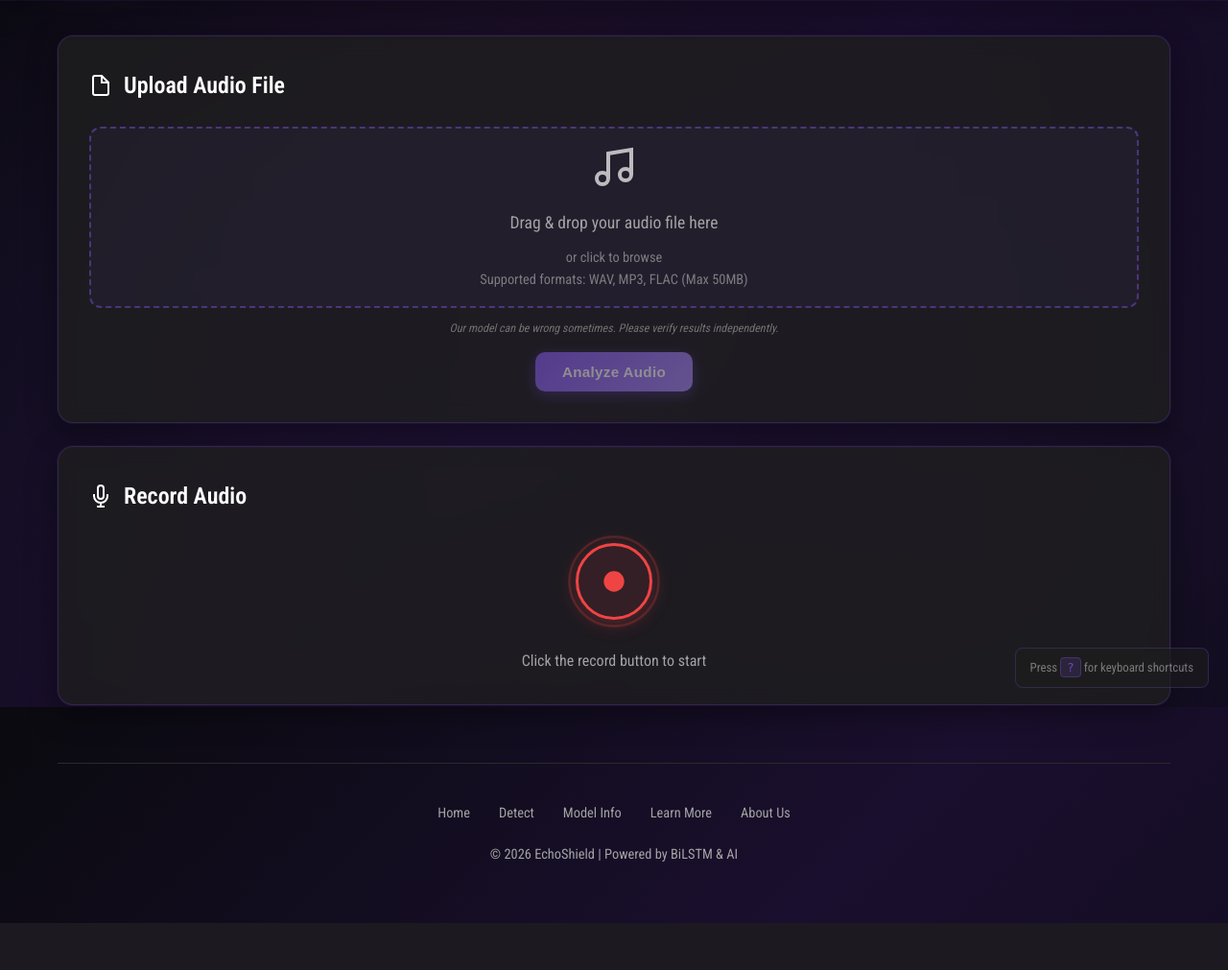
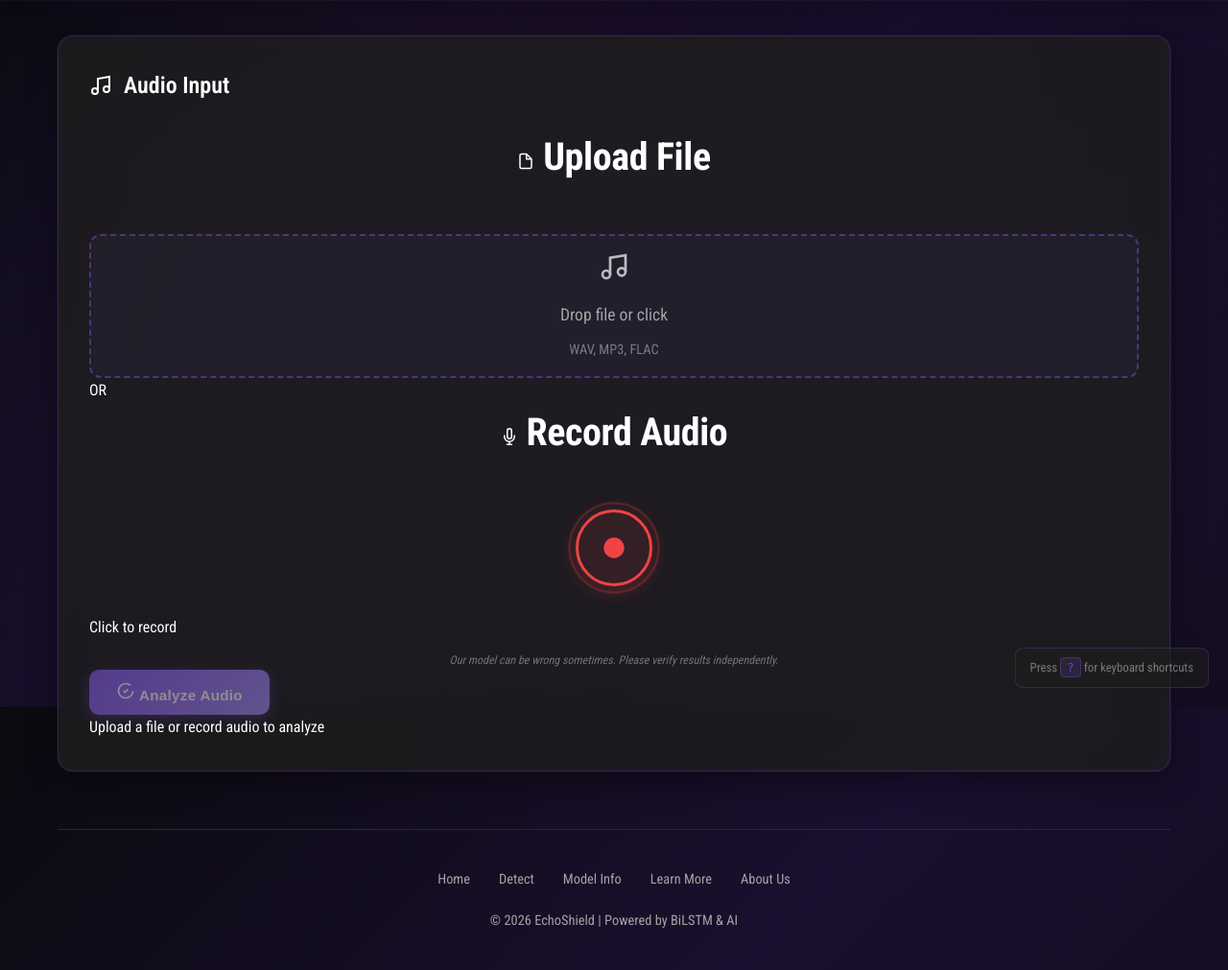
Before and after one commit to itsBabuaa/EchoShield, a Flask app: page /detect in a window 1280 px wide. Shown: the part 63-1074 px from the top of the page at 96% size. Before the commit the page ends 1025 px from the top, so only its background shows below. Run offline with Flask 3, Linux system fonts and the light colour scheme; parts of the project's set-up code (start-up, migrations or seed data) failed here and were passed over.

Commit message:
UI Changes

```diff
--- a/templates/detect.html
+++ b/templates/detect.html
@@ -3,70 +3,92 @@
 {% block title %}Detect - EchoShield{% endblock %}
 
 {% block content %}
-<!-- Upload Section -->
+<!-- Audio Input Section -->
 <div class="card">
     <h2 class="card-title">
         <svg width="24" height="24" viewBox="0 0 24 24" fill="none" stroke="currentColor" stroke-width="2">
+            <path d="M9 18V5l12-2v13"/>
+            <circle cx="6" cy="18" r="3"/>
+            <circle cx="18" cy="16" r="3"/>
+        </svg>
+        Audio Input
+    </h2>
+
+    <!-- Side by Side Layout -->
+    <div class="input-layout">
+        <!-- Upload Section -->
+        <div class="input-section upload-section">
+            <h3 class="section-title">
+                <svg width="18" height="18" viewBox="0 0 24 24" fill="none" stroke="currentColor" stroke-width="2">
                     <path d="M13 2H6a2 2 0 0 0-2 2v16a2 2 0 0 0 2 2h12a2 2 0 0 0 2-2V9z"/>
                     <polyline points="13 2 13 9 20 9"/>
                 </svg>
-        Upload Audio File
-    </h2>
+                Upload File
+            </h3>
 
             <div class="upload-area" id="uploadArea">
                 <div class="upload-icon">
-            <svg width="48" height="48" viewBox="0 0 24 24" fill="none" stroke="currentColor" stroke-width="2">
+                    <svg width="32" height="32" viewBox="0 0 24 24" fill="none" stroke="currentColor" stroke-width="2">
                         <path d="M9 18V5l12-2v13"/>
                         <circle cx="6" cy="18" r="3"/>
                         <circle cx="18" cy="16" r="3"/>
                     </svg>
                 </div>
-        <p class="upload-text">Drag & drop your audio file here</p>
-        <p class="upload-hint">or click to browse</p>
-        <p class="upload-hint">Supported formats: WAV, MP3, FLAC (Max 50MB)</p>
+                <p class="upload-text">Drop file or click</p>
+                <p class="upload-hint">WAV, MP3, FLAC</p>
                 <input type="file" id="audioFile" accept=".wav,.mp3,.flac" style="display: none;">
-    </div>
-
-    <p class="upload-disclaimer">Our model can be wrong sometimes. Please verify results independently.</p>
-
-    <div style="text-align: center; margin-top: 15px;">
-        <button class="btn btn-primary" id="uploadBtn" disabled>
-            Analyze Audio
-        </button>
             </div>
         </div>
 
+        <!-- OR Divider -->
+        <div class="input-divider">
+            <span>OR</span>
+        </div>
+
         <!-- Recording Section -->
-<div class="card">
-    <h2 class="card-title">
-        <svg width="24" height="24" viewBox="0 0 24 24" fill="none" stroke="currentColor" stroke-width="2">
+        <div class="input-section recording-section">
+            <h3 class="section-title">
+                <svg width="18" height="18" viewBox="0 0 24 24" fill="none" stroke="currentColor" stroke-width="2">
                     <path d="M12 1a3 3 0 0 0-3 3v8a3 3 0 0 0 6 0V4a3 3 0 0 0-3-3z"/>
                     <path d="M19 10v2a7 7 0 0 1-14 0v-2"/>
                     <line x1="12" y1="19" x2="12" y2="23"/>
                     <line x1="8" y1="23" x2="16" y2="23"/>
                 </svg>
                 Record Audio
-    </h2>
+            </h3>
 
             <div class="recording-controls">
                 <button class="record-btn" id="recordBtn" title="Start Recording">
-            <svg width="24" height="24" viewBox="0 0 24 24" fill="currentColor" class="record-icon">
+                    <svg width="20" height="20" viewBox="0 0 24 24" fill="currentColor" class="record-icon">
                         <circle cx="12" cy="12" r="8"/>
                     </svg>
-            <svg width="24" height="24" viewBox="0 0 24 24" fill="currentColor" class="stop-icon" style="display: none;">
+                    <svg width="20" height="20" viewBox="0 0 24 24" fill="currentColor" class="stop-icon" style="display: none;">
                         <rect x="6" y="6" width="12" height="12" rx="2"/>
                     </svg>
                 </button>
             </div>
 
-    <div id="recordingStatus" style="text-align: center; color: var(--text-secondary);">
-        Click the record button to start
+            <div id="recordingStatus" class="recording-status">
+                Click to record
+            </div>
+        </div>
     </div>
 
-    <div style="text-align: center; margin-top: 20px; display: none;" id="analyzeRecordingContainer">
-        <button class="btn btn-primary" id="analyzeRecordingBtn">
-            Analyze Recording
+    <!-- Disclaimer -->
+    <p class="upload-disclaimer">Our model can be wrong sometimes. Please verify results independently.</p>
+
+    <!-- Single Analyze Button -->
+    <div class="analyze-section">
+        <button class="btn btn-primary" id="analyzeBtn" disabled>
+            <svg width="20" height="20" viewBox="0 0 24 24" fill="none" stroke="currentColor" stroke-width="2">
+                <path d="M9 12l2 2 4-4"/>
+                <path d="M21 12c0 4.97-4.03 9-9 9s-9-4.03-9-9 4.03-9 9-9c2.39 0 4.56.94 6.16 2.46"/>
+            </svg>
+            Analyze Audio
         </button>
+        <div class="analyze-hint" id="analyzeHint">
+            Upload a file or record audio to analyze
+        </div>
     </div>
 </div>
 
@@ -218,12 +240,18 @@
 
         <!-- Advanced Audio Metrics -->
         <div class="advanced-metrics" id="advancedMetrics">
+            <div class="metrics-header" id="metricsToggle">
                 <h3 class="metrics-title">
                     <svg width="18" height="18" viewBox="0 0 24 24" fill="none" stroke="currentColor" stroke-width="2">
                         <polyline points="22 12 18 12 15 21 9 3 6 12 2 12"/>
                     </svg>
                     Advanced Audio Metrics
                 </h3>
+                <svg class="dropdown-arrow" width="16" height="16" viewBox="0 0 24 24" fill="none" stroke="currentColor" stroke-width="2">
+                    <polyline points="6 9 12 15 18 9"/>
+                </svg>
+            </div>
+            <div class="metrics-content" id="metricsContent">
                 <div class="advanced-metrics-grid">
                     <div class="adv-metric">
                         <span class="adv-metric-label">Peak Amplitude</span>
@@ -248,6 +276,7 @@
                     <div class="adv-metric">
                         <span class="adv-metric-label">Noise Floor</span>
                         <span class="adv-metric-value" id="noiseFloor">-</span>
+                    </div>
                 </div>
             </div>
         </div>
```
Lines whose indentation alone changed are shown as unchanged.
